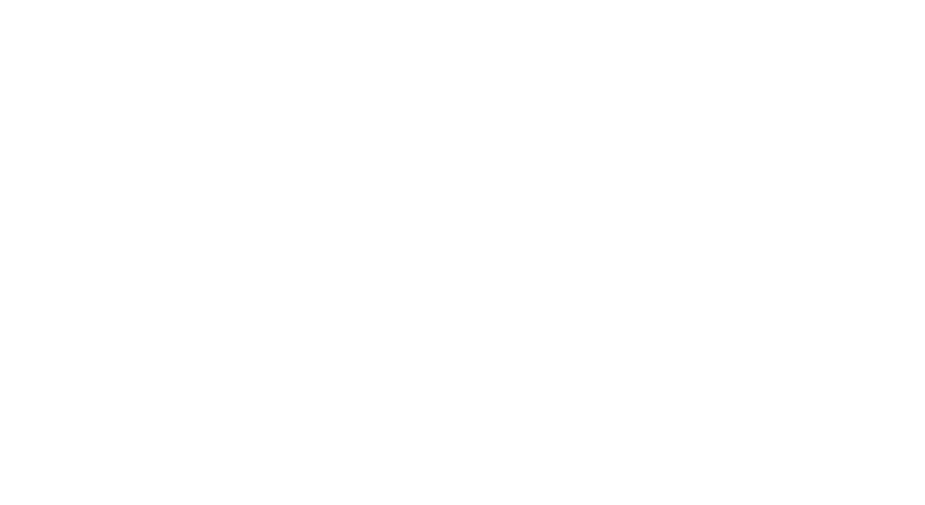
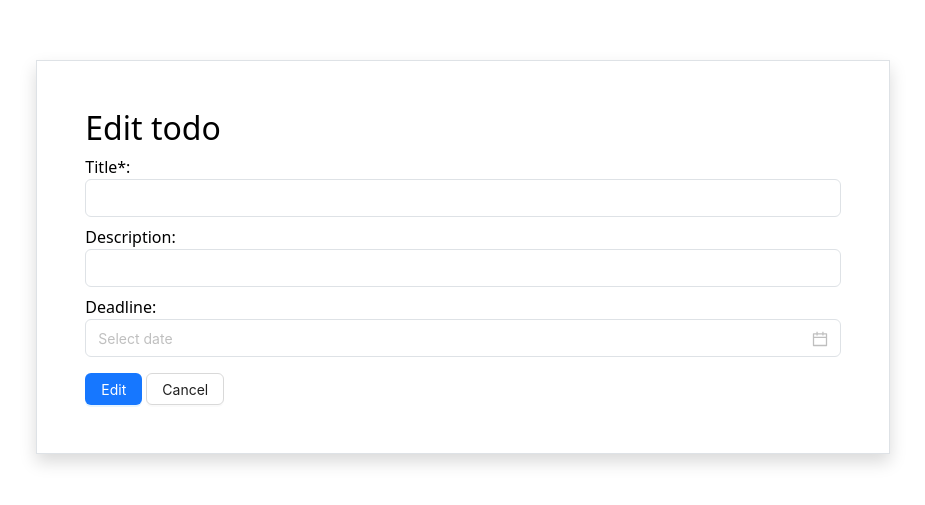
Before and after one commit to harutyuna97/react-todo-list, a React (Create React App) app: page /edit/1 in a window 1280 px wide. Before the commit this address had no page. Shown: the part 143-648 px from the top of the page, without its empty margins (177-1102 px from the left). Built offline with nearby package versions, Linux system fonts and the light colour scheme.

Commit message:
create - Implemented editing functionality

```diff
--- a/src/App.tsx
+++ b/src/App.tsx
@@ -8,7 +8,8 @@
     <BrowserRouter>
       <Routes>
         <Route path='/' element={<Home />}></Route>
-        <Route path='/create' element={<Create />}></Route>
+        <Route path='/create' element={<Create editing={false}/>}></Route>
+        <Route path='/edit/:id' element={<Create editing={true}/>}></Route>
       </Routes>
     </BrowserRouter>
   );
--- a/src/components/Create.tsx
+++ b/src/components/Create.tsx
@@ -1,18 +1,30 @@
 import {Button, DatePicker} from "antd";
 import React from "react";
 import {useAppDispatch, useAppSelector} from "../hooks/stateHook";
-import {addTodo} from "../reducers/TodoReducer";
-import {useNavigate} from "react-router-dom";
+import {addTodo, editTodo} from "../reducers/TodoReducer";
+import {Link, useNavigate, useParams} from "react-router-dom";
 import {Formik} from "formik";
-import {ICreateFormModel} from "../models";
+import {ICreateFormModel, ITodo} from "../models";
 import {createScheme} from "../schemas/create";
+import dayjs from "dayjs";
 
-function Create() {
+type createProps = {
+    editing: boolean;
+}
+
+function Create({editing}: createProps) {
 
     const todos = useAppSelector((state) => state.todos)
 
     const dispatch = useAppDispatch();
     const navigate = useNavigate();
+    const {id} = useParams();
+    let selectedTodo: ITodo | undefined = undefined;
+
+    if (editing) {
+        const selectedTodoIndex = todos.findIndex(todo => todo.id.toString() === id);
+        selectedTodo = todos[selectedTodoIndex];
+    }
 
 
     return (
@@ -20,11 +32,20 @@
             <div className='col-12 col-sm-8 shadow mobile-100 border text-black p-5'>
                 <Formik<ICreateFormModel>
                     initialValues={{
-                        title: '',
-                        description: '',
-                        deadline: ''
+                        title: selectedTodo ? selectedTodo.title : '',
+                        description: selectedTodo ? selectedTodo.description : '',
+                        deadline: selectedTodo ? selectedTodo.deadline : ''
                     }}
                     onSubmit={(values) => {
+                        if (editing && selectedTodo) {
+                            dispatch(editTodo({
+                                id: selectedTodo.id,
+                                title: values.title,
+                                description: values.description,
+                                deadline: values.deadline,
+                                status: selectedTodo.status
+                            }));
+                        } else {
                             dispatch(addTodo({
                                 id: todos.length ? todos[todos.length - 1].id + 1 : 1,
                                 title: values.title,
@@ -32,13 +53,14 @@
                                 deadline: values.deadline,
                                 status: 'PENDING'
                             }));
+                        }
                         navigate('/')
                     }}
                     validationSchema={createScheme}
                 >
                     { ({handleSubmit, values, errors, handleChange, setFieldValue}) => (
                         <form onSubmit={handleSubmit}>
-                            <h2>Add new todo</h2>
+                            <h2>{editing ? 'Edit todo' : 'Add new todo'}</h2>
                             <div>
                                 <label
                                     htmlFor="title"
@@ -74,17 +96,25 @@
                                     disabledDate={(current) => current && current.valueOf() < Date.now()}
                                     name="deadline"
                                     className="form-control"
+                                    value={values.deadline ? dayjs(values.deadline) : undefined}
                                     onChange={(date, dateString) =>
                                         setFieldValue("deadline", dateString)
                                     }
                                 />
                             </div>
-                            <div className='mt-3'>
+                            <div className='mt-3 d-flex gap-1'>
                                 <Button
                                     htmlType="submit"
                                     type="primary"
-                                >Create
+                                >{editing ? 'Edit' : 'Create'}
                                 </Button>
+                                <Link to='/'>
+                                    <Button
+                                        htmlType="button"
+                                        type="default"
+                                    >Cancel
+                                    </Button>
+                                </Link>
                             </div>
                         </form>
                     )}
--- a/src/components/Home.tsx
+++ b/src/components/Home.tsx
@@ -37,11 +37,13 @@
             title: 'Actions',
             dataIndex: 'actions',
             key: 'actions',
-            render: () => {
+            render: (text, record) => {
                 return (
                     <div>
                         <div style={actionsStyles} className='d-flex justify-content-between'>
-                            <Button type='primary'>Edit</Button>
+                            <Link to={`/edit/${record.id}`}>
+                                <Button type='primary'>Edit</Button>
+                            </Link>
                             <Button type='primary' danger>Delete</Button>
                         </div>
                     </div>
--- a/src/data-list/todoData.tsx
+++ b/src/data-list/todoData.tsx
@@ -1,5 +1,3 @@
 import {ITodo} from "../models";
 
-export const todoList: ITodo[] = [
-
-]
+export const todoList: ITodo[] = []
--- a/src/reducers/TodoReducer.tsx
+++ b/src/reducers/TodoReducer.tsx
@@ -7,9 +7,14 @@
     reducers: {
         addTodo: (state, action) => {
             state.push(action.payload)
+        },
+        editTodo: (state, action) => {
+            const editingTodoId = action.payload.id
+            const editingTodoIndex = state.findIndex(todo => todo.id === editingTodoId)
+            state.splice(editingTodoIndex, 1, action.payload)
         }
     }
 })
 
-export const {addTodo} = todoSlice.actions;
+export const {addTodo, editTodo} = todoSlice.actions;
 export default todoSlice.reducer;
```
Lines whose indentation alone changed are shown as unchanged.
